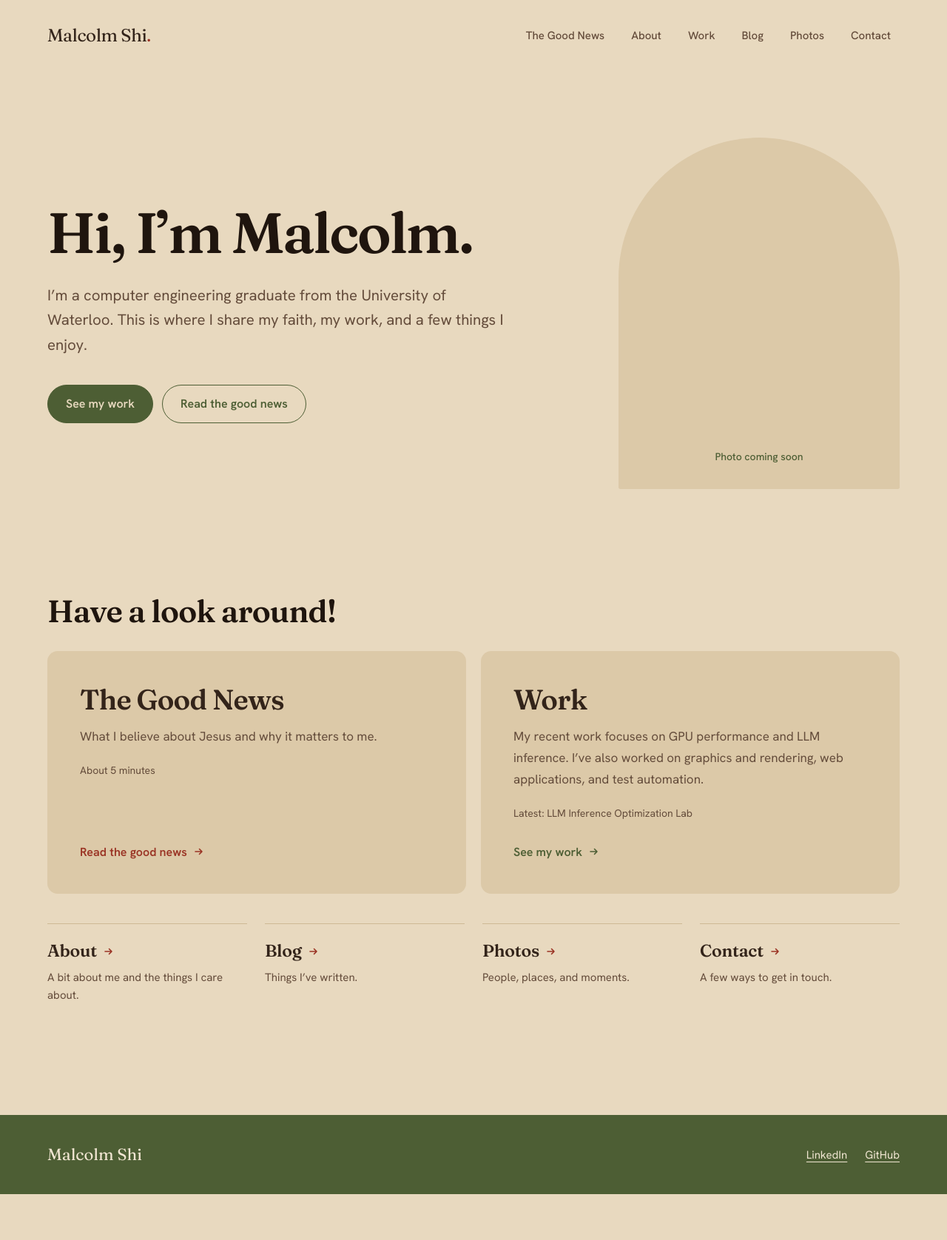
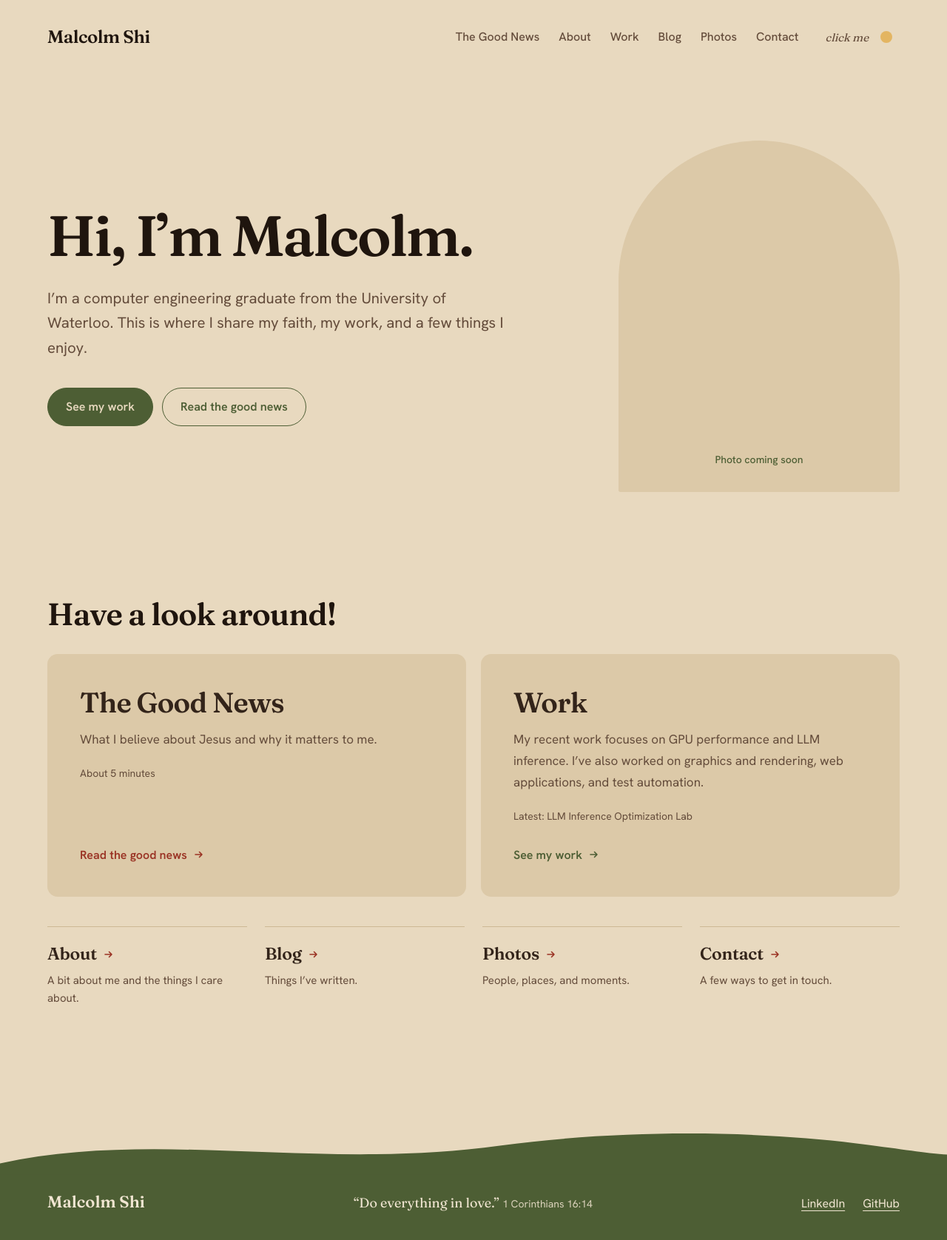
Before and after one commit to malcolmshi123/personal-website, a Next.js app: page / in a window 1280 px wide. Shown: the top 1676 px of the page at 74% size. Before the commit the page ends 1614 px from the top, so only its background shows below. Built offline with nearby package versions, Linux system fonts and the light colour scheme.

Commit message:
add theme toggle

```diff
--- a/src/app/globals.css
+++ b/src/app/globals.css
@@ -154,27 +154,30 @@ h1 {
 .site-header {
     display: flex;
     align-items: center;
-    justify-content: space-between;
-    gap: 24px;
+    gap: 12px 24px;
     padding-block: 28px;
 }
 
 .wordmark {
     flex-shrink: 0;
+    margin-right: auto;
+    color: var(--heading);
     font-family: var(--font-heading);
+    font-variation-settings: "SOFT" 100, "WONK" 1;
     font-size: 24px;
+    font-weight: 600;
     letter-spacing: -0.02em;
     text-decoration: none;
 }
 
-.wordmark span {
-    color: var(--brick);
+.site-navigation {
+    order: 1;
 }
 
 .site-navigation ul {
     display: flex;
     align-items: center;
-    gap: clamp(4px, 1vw, 12px);
+    gap: clamp(4px, 1.4vw, 20px);
     margin: 0;
     padding: 0;
     list-style: none;
@@ -182,27 +185,91 @@ h1 {
 
 .site-navigation a {
     display: inline-block;
-    padding: 8px 12px;
-    border-radius: 999px;
+    padding: 8px 4px;
+    border-bottom: 1.5px solid transparent;
     color: var(--ink-soft);
-    font-size: 15px;
+    font-size: 16px;
     font-weight: 500;
     text-decoration: none;
-    transition: background-color 200ms var(--ease-out), color 200ms var(--ease-out);
+    transition: color 200ms var(--ease-out), border-color 200ms var(--ease-out);
 }
 
 .site-navigation a:hover {
-    background: var(--placeholder);
     color: var(--ink);
 }
 
 .site-navigation a[aria-current="page"] {
-    background: var(--olive);
-    color: var(--sky);
+    border-bottom-color: var(--brick);
+    color: var(--ink);
+}
+
+.theme-toggle {
+    display: inline-flex;
+    order: 2;
+    align-items: center;
+    gap: 8px;
+    min-width: 44px;
+    min-height: 44px;
+    padding: 4px 2px 4px 8px;
+    border: 0;
+    background: transparent;
+    color: var(--ink-soft);
+    cursor: pointer;
+}
+
+.theme-toggle-hint {
+    font-family: var(--font-heading);
+    font-size: 15px;
+    font-style: italic;
+    font-variation-settings: "SOFT" 100, "WONK" 1;
+    white-space: nowrap;
+    transition: color 200ms var(--ease-out);
+}
+
+.theme-toggle:hover .theme-toggle-hint {
+    color: var(--brick);
+}
+
+:root[data-theme-toggled] .theme-toggle-hint {
+    display: none;
+}
+
+.theme-toggle-icon {
+    overflow: hidden;
+}
+
+.theme-toggle-sun,
+.theme-toggle-moon {
+    transition: transform var(--theme-fade), opacity var(--theme-fade);
+}
+
+.theme-toggle-sun {
+    fill: var(--sun);
+}
+
+.theme-toggle-moon {
+    fill: var(--moon);
+    opacity: 0;
+    transform: translateY(-10px);
+}
+
+:root[data-theme="dark"] .theme-toggle-sun {
+    opacity: 0;
+    transform: translateY(22px);
+}
+
+:root[data-theme="dark"] .theme-toggle-moon {
+    opacity: 1;
+    transform: none;
+}
+
+.theme-toggle:hover .theme-toggle-sun {
+    transform: translateY(-1px);
 }
 
 .menu-toggle {
     display: none;
+    order: 3;
     align-items: center;
     gap: 10px;
     min-height: 44px;
@@ -221,26 +288,59 @@ h1 {
 
 .site-footer {
     margin-top: clamp(72px, 10vw, 128px);
+    color: var(--ground-soft);
+    font-size: 16px;
+}
+
+.hill-wave {
+    display: block;
+    width: 100%;
+    height: clamp(40px, 6vw, 90px);
+    margin-bottom: -1px;
+}
+
+.hill-wave path {
+    fill: var(--ground);
+    transition: fill var(--theme-fade);
+}
+
+.site-footer-band {
     background: var(--ground);
-    color: var(--ground-soft);
-    font-size: 15px;
+    transition: background-color var(--theme-fade);
 }
 
 .site-footer-inner {
     display: flex;
     flex-wrap: wrap;
-    align-items: center;
+    align-items: baseline;
     justify-content: space-between;
     gap: 16px 32px;
     max-width: 1280px;
     margin-inline: auto;
-    padding: 36px clamp(20px, 5vw, 72px);
+    padding: 20px clamp(20px, 5vw, 72px) 40px;
 }
 
 .site-footer-name {
     color: var(--ground-ink);
     font-family: var(--font-heading);
+    font-variation-settings: "SOFT" 100, "WONK" 1;
     font-size: 22px;
+    font-weight: 600;
+}
+
+.site-footer-verse {
+    margin: 0;
+}
+
+.site-footer-verse-text {
+    color: var(--ground-ink);
+    font-family: var(--font-heading);
+    font-size: 18px;
+    font-variation-settings: "SOFT" 100, "WONK" 1;
+}
+
+.site-footer-verse-reference {
+    font-size: 14px;
 }
 
 .site-footer-links {
@@ -837,16 +937,31 @@ h1 {
 
     .site-header {
         flex-wrap: wrap;
-        column-gap: 16px;
+        column-gap: 4px;
         row-gap: 0;
         padding-block: 18px;
     }
 
+    .wordmark {
+        font-size: 21px;
+    }
+
+    .theme-toggle {
+        padding-left: 4px;
+    }
+
+    .theme-toggle-hint {
+        font-size: 14px;
+    }
+
     .menu-toggle {
         display: inline-flex;
+        gap: 6px;
+        padding-inline: 12px;
     }
 
     .site-navigation {
+        order: 4;
         width: 100%;
         padding-top: 12px;
     }
@@ -863,8 +978,13 @@ h1 {
 
     .site-navigation a {
         display: block;
-        padding: 12px 16px;
+        padding: 12px 4px;
+        border-bottom: 0;
         font-size: 17px;
+    }
+
+    .site-navigation a[aria-current="page"] {
+        color: var(--brick);
     }
 }
 
--- a/src/app/layout.tsx
+++ b/src/app/layout.tsx
@@ -1,8 +1,8 @@
 import type { Metadata } from "next";
 import { Fraunces, Hanken_Grotesk } from "next/font/google";
 import type { ReactNode } from "react";
+import SiteFooter from "@/components/site-footer";
 import SiteHeader from "@/components/site-header";
-import { contactLinks } from "@/content/contact";
 import { bootScript } from "@/lib/boot-script";
 import { createPageMetadata, siteDescription, siteUrl } from "@/lib/site-metadata";
 import "./globals.css";
@@ -43,18 +43,7 @@ export default function RootLayout({ children }: { children: ReactNode }) {
                         {children}
                     </main>
                 </div>
-                <footer className="site-footer">
-                    <div className="site-footer-inner">
-                        <span className="site-footer-name">Malcolm Shi</span>
-                        <ul className="site-footer-links">
-                            {contactLinks.map((link) => (
-                                <li key={link.href}>
-                                    <a href={link.href}>{link.label}</a>
-                                </li>
-                            ))}
-                        </ul>
-                    </div>
-                </footer>
+                <SiteFooter />
             </body>
         </html>
     );
--- /dev/null
+++ b/src/components/hill-wave.tsx
@@ -0,0 +1,13 @@
+export default function HillWave({ className }: { className?: string }) {
+    return (
+        <svg
+            className={className ? `hill-wave ${className}` : "hill-wave"}
+            viewBox="0 0 1440 90"
+            preserveAspectRatio="none"
+            aria-hidden="true"
+            focusable="false"
+        >
+            <path d="M0 72 C240 18 480 84 760 44 C960 16 1160 22 1300 40 C1370 49 1410 56 1440 58 L1440 90 L0 90 Z" />
+        </svg>
+    );
+}
--- /dev/null
+++ b/src/components/site-footer.tsx
@@ -0,0 +1,27 @@
+import HillWave from "@/components/hill-wave";
+import { contactLinks } from "@/content/contact";
+import { footerVerse } from "@/content/site";
+
+export default function SiteFooter() {
+    return (
+        <footer className="site-footer">
+            <HillWave />
+            <div className="site-footer-band">
+                <div className="site-footer-inner">
+                    <span className="site-footer-name">Malcolm Shi</span>
+                    <p className="site-footer-verse">
+                        <span className="site-footer-verse-text">“{footerVerse.text}”</span>{" "}
+                        <span className="site-footer-verse-reference">{footerVerse.reference}</span>
+                    </p>
+                    <ul className="site-footer-links">
+                        {contactLinks.map((link) => (
+                            <li key={link.href}>
+                                <a href={link.href}>{link.label}</a>
+                            </li>
+                        ))}
+                    </ul>
+                </div>
+            </div>
+        </footer>
+    );
+}
--- a/src/components/site-header.tsx
+++ b/src/components/site-header.tsx
@@ -3,6 +3,7 @@
 import Link from "next/link";
 import { usePathname } from "next/navigation";
 import { useRef, useState } from "react";
+import ThemeToggle from "@/components/theme-toggle";
 
 const navigation = [
     { href: "/gospel/", label: "The Good News" },
@@ -34,8 +35,9 @@ function HeaderNavigation({ pathname }: { pathname: string }) {
             }}
         >
             <Link className="wordmark" href="/" aria-label="Malcolm Shi, home">
-                Malcolm Shi<span aria-hidden="true">.</span>
+                Malcolm Shi
             </Link>
+            <ThemeToggle />
             <button
                 ref={menuButton}
                 className="menu-toggle"
--- /dev/null
+++ b/src/components/theme-toggle.tsx
@@ -0,0 +1,84 @@
+"use client";
+
+import { useEffect, useState } from "react";
+import { nextTheme, readStoredTheme, saveThemeChoice, type Theme } from "@/lib/theme";
+
+const darkQuery = "(prefers-color-scheme: dark)";
+
+function getLocalStorage(): Storage | null {
+    try {
+        return window.localStorage;
+    } catch {
+        return null;
+    }
+}
+
+function currentTheme(): Theme {
+    return document.documentElement.dataset.theme === "dark" ? "dark" : "light";
+}
+
+export default function ThemeToggle() {
+    const [theme, setTheme] = useState<Theme | null>(null);
+
+    useEffect(() => {
+        setTheme(currentTheme());
+
+        const storage = getLocalStorage();
+        const media = window.matchMedia(darkQuery);
+
+        function followSystem(event: MediaQueryListEvent) {
+            if (storage && readStoredTheme(storage)) {
+                return;
+            }
+
+            const systemTheme: Theme = event.matches ? "dark" : "light";
+            document.documentElement.dataset.theme = systemTheme;
+            setTheme(systemTheme);
+        }
+
+        media.addEventListener("change", followSystem);
+        return () => media.removeEventListener("change", followSystem);
+    }, []);
+
+    function switchTheme() {
+        const chosen = nextTheme(currentTheme());
+        const root = document.documentElement;
+        root.dataset.theme = chosen;
+        root.dataset.themeToggled = "true";
+
+        const storage = getLocalStorage();
+        if (storage) {
+            saveThemeChoice(storage, chosen);
+        }
+
+        setTheme(chosen);
+    }
+
+    let label = "Switch theme";
+    if (theme) {
+        label = theme === "dark" ? "Switch to light theme" : "Switch to dark theme";
+    }
+
+    return (
+        <button className="theme-toggle" type="button" aria-label={label} onClick={switchTheme}>
+            <span className="theme-toggle-hint" aria-hidden="true">click me</span>
+            <svg className="theme-toggle-icon" viewBox="0 0 32 32" width="32" height="32" aria-hidden="true" focusable="false">
+                <defs>
+                    <mask id="moon-cut">
+                        <rect width="32" height="32" fill="white" />
+                        <circle cx="20" cy="11" r="7" fill="black" />
+                    </mask>
+                </defs>
+                <g className="theme-toggle-sun">
+                    <circle cx="16" cy="16" r="8" />
+                </g>
+                <g className="theme-toggle-moon">
+                    <circle cx="15" cy="15" r="8" mask="url(#moon-cut)" />
+                    <circle cx="26" cy="6" r="1" />
+                    <circle cx="27" cy="20" r="0.8" />
+                    <circle cx="6" cy="7" r="0.9" />
+                </g>
+            </svg>
+        </button>
+    );
+}
--- /dev/null
+++ b/src/content/site.ts
@@ -0,0 +1,9 @@
+type Verse = {
+    text: string;
+    reference: string;
+};
+
+export const footerVerse: Verse = {
+    text: "Do everything in love.",
+    reference: "1 Corinthians 16:14",
+};
--- a/src/lib/theme.ts
+++ b/src/lib/theme.ts
@@ -15,3 +15,26 @@ export function resolveTheme(stored: string | null, prefersDark: boolean): Theme
 export function nextTheme(current: Theme): Theme {
     return current === "dark" ? "light" : "dark";
 }
+
+type ThemeStorage = {
+    getItem(key: string): string | null;
+    setItem(key: string, value: string): void;
+};
+
+export function readStoredTheme(storage: ThemeStorage): Theme | null {
+    try {
+        const stored = storage.getItem(themeStorageKey);
+        return stored === "light" || stored === "dark" ? stored : null;
+    } catch {
+        return null;
+    }
+}
+
+export function saveThemeChoice(storage: ThemeStorage, theme: Theme): void {
+    try {
+        storage.setItem(themeStorageKey, theme);
+        storage.setItem(toggleSeenKey, "true");
+    } catch {
+        // Storage can be blocked in private browsing; the choice then lasts for this page only.
+    }
+}
```
Also changed, not shown: 1 other file (tests, documents, lock files or other folders).
